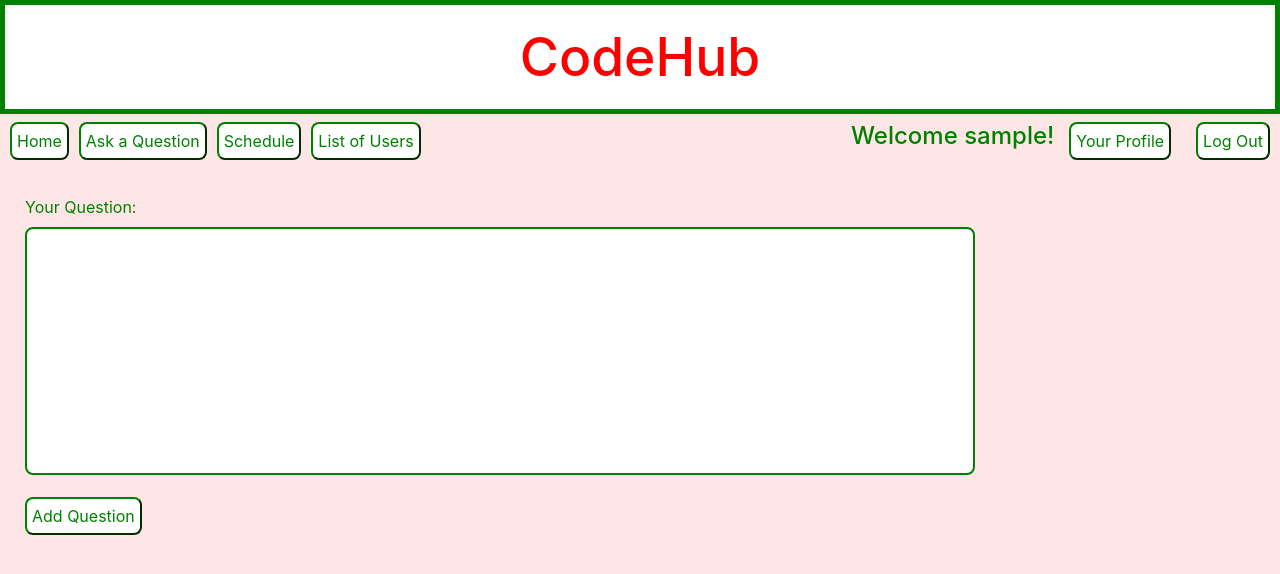
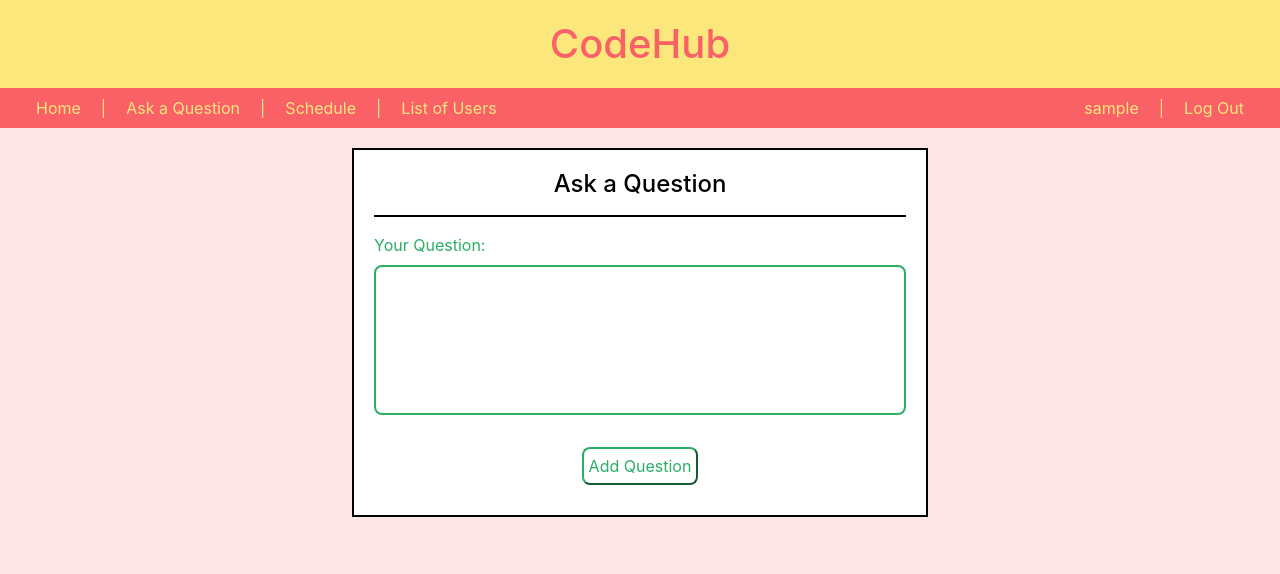
Before and after one commit to decapitator007/CodeHub, a Django app: page /newques/ in a window 1280 px wide. Shown: the top 574 px of the page. Run offline with Django 3.2, Linux system fonts and the light colour scheme; the visitor is signed in with stand-in values (Sample User, id 1); some libraries are stand-ins or nearby versions.

Commit message:
Improved Frontend

```diff
--- a/CodeHub/static/css/design.css
+++ b/CodeHub/static/css/design.css
@@ -1,75 +1,101 @@
 h1{
-    font-size:40pt;
-    background-color:white;
+  background-color:#fce77d;
   text-align:center;
-    padding:20px;
-    border:5px solid green;
+  padding-top:20px;
+  padding-bottom:20px;
+  margin:0;
+}
+h1 a:visited,a:active,a:hover,a:link{
+  color:#f96167;
+}
+.navbar{
+  background-color:#f96167;
+  color:#fce77d;
+}
+.navbar ul{
+  margin:0;
+  padding:0;
+}
+.navbar>.left li{
+  list-style:none;
+  float:left;
+}
+.navbar>.right li{
+  list-style:none;
+  float:right;
+}
+.navbar li a{
+  padding-left:20px;
+  padding-right:20px;
+  color:#fce77d;
+}
+.navbar li a:hover{
+  color:black;
+}
+a:visited,a:active,a:link{
+  text-decoration:none;
+  color:#f96167;
+}
+a:hover{
+  text-decoration:none;
+  color:black;
 }
 body{
-    color:green;
+  color:#2BAE66FF;
   background-color:#ffe6e6;
 }
-a:visited,a:active,a:hover,a:link{
-    color:red;
-    text-decoration:none;
+h4{
+  text-align:center;
+  color:black;
 }
-.tr-btn{
-    float:right;
-    color:green;
-    background:white;
-    border-color:green;
-    border-radius:8px;
-    padding:5px;
-    margin-right:10px;
-    margin-left:15px;
-}
-.btn2{
-    float:left;
-    margin-left:10px;
-    margin-bottom:10px;
-    color:green;
-    background:white;
-    border-color:green;
-    border-radius:8px;
-    padding:5px;
-}
-.form-btn{
-    color:green;
-    background:white;
-    border-color:green;
-    border-radius:8px;
-    padding:5px;
-}
-.tr-btn:hover,.btn2:hover,.form-btn:hover{
-    color:white;
-    background:green;
-    transition-duration:0.6s;
+hr{
+  border-top:2px solid black;
 }
 .content{
-    clear:both;
-    padding:10px;
-    text-align:center;
+  padding:20px;
   background-color:white;
-    margin-left:400px;
-    margin-right:400px;
-    border:2px solid green;
-    margin-top:5px;
-    margin-bottom:5px;
+  width:45%;
+  border:2px solid black;
+  margin:auto;
+  margin-top:20px;
+  margin-bottom:20px;
 }
 .log-form{
-    color:green;
-    width:500px;
-    clear:both;
-    padding:25px;
+  width:65%;
+  margin:auto;
 }
 .log-form input{
   width:100%;
-    border:2px solid green;
+  border:2px solid #2BAE66FF;
   border-radius:8px;
 }
-.log-form textarea{
+.form-btn{
+  color:#2BAE66FF;
+  background:white;
+  border-color:#2BAE66FF;
+  border-radius:8px;
+  padding:5px;
+  margin:10px;
+}
+.form-btn:hover{
+  color:white;
+  background:#2BAE66FF;
+  transition-duration:0.6s;
+}
+h5{
+  color:black;
+}
+.center{
+  text-align:center;
+}
+.content-form{
+  margin:auto;
   width:100%;
-    border:2px solid green;
+}
+.content-form textarea{
+  width:100%;
+  border:2px solid #2BAE66FF;
   border-radius:8px;
   resize:none;
+  height:150px;
 }
--- a/CodeHub/templates/CodeHub/form_base.html
+++ b/CodeHub/templates/CodeHub/form_base.html
@@ -3,6 +3,7 @@
 <html>
     <head>
         <title>CodeHub</title>
+        <meta charset="UTF-8">
         <meta name="viewport" content="width=device-width,initial-scale=1.0">
         <link rel="stylesheet" href="https://cdn.jsdelivr.net/npm/bootstrap@4.5.3/dist/css/bootstrap.min.css" integrity="sha384-TX8t27EcRE3e/ihU7zmQxVncDAy5uIKz4rEkgIXeMed4M0jlfIDPvg6uqKI2xXr2" crossorigin="anonymous">
         <link rel="stylesheet" href="{%static 'css/design.css'%}">
@@ -16,19 +17,26 @@
                 {{message}}
             </div>
         {%endfor%}
+        <header>
             <h1><a href="/">CodeHub</a></h1>
+            <nav class="navbar">
+                <ul class="left">
+                    <li><a href="{%url 'home'%}">Home</a>|</li>
+                    <li><a href="{%url 'new_ques'%}">Ask a Question</a>|</li>
+                    <li><a href="{%url 'schedule'%}">Schedule</a>|</li>
+                    <li><a href="{%url 'list'%}">List of Users</a></li>
+                </ul>
+                <ul class="right">
                     {%if user.is_authenticated%}
-            <a href='/out/?next={{request.path}}'><button class="tr-btn">Log Out</button></a>
-            <a href="{%url 'profile' string=request.user%}"><button class="tr-btn">Your Profile</button></a>
-            <h4 style="float:right;">Welcome {{request.user}}!</h4>
+                        <li><a href='/out/?next={{request.path}}'>Log Out</a></li>
+                        <li><a href="{%url 'profile' string=request.user%}">{{request.user}}</a>|</li>
                     {%else%}
-            <a href="{%url 'register'%}"><button class="tr-btn">Sign Up</button></a>
-            <a href='/identify/?next={{request.path}}'><button class="tr-btn">Log In</button></a>
+                        <li><a href="{%url 'register'%}">Sign Up</a></li>
+                        <li><a href='/identify/?next={{request.path}}'>Log In</a>|</li>
                     {%endif%}
-        <a href="{%url 'home'%}"><button class="btn2">Home</button></a>
-        <a href="{%url 'new_ques'%}"><button class="btn2">Ask a Question</button></a>
-        <a href="{%url 'schedule'%}"><button class="btn2">Schedule</button></a>
-        <a href="{%url 'list'%}"><button class="btn2">List of Users</button></a>
+                </ul>
+            </nav>
+        </header>
         {%block content%}
         {%endblock%}
     </body>
--- a/CodeHub/templates/CodeHub/list.html
+++ b/CodeHub/templates/CodeHub/list.html
@@ -1,6 +1,7 @@
 {%extends 'CodeHub/form_base.html'%}
 {%block content%}
 <div class="content">
+    <h4>User List</h4><hr>
     {%for i in userlist%}
         <b>{{i.first_name}} {{i.last_name}} : <a href="{%url 'profile' string=i.username%}">{{i.username}}</a></b><br>
     {%endfor%}
--- a/CodeHub/templates/CodeHub/new_ques.html
+++ b/CodeHub/templates/CodeHub/new_ques.html
@@ -1,8 +1,13 @@
 {%extends 'CodeHub/form_base.html'%}
 {%block content%}
-<form method="POST" class="log-form" style="width:1000px;">
-    {%csrf_token%}
-    {{form.as_p}}
-<button type="submit" class="form-btn">Add Question</button>
-</form>
+<div class="content">
+    <h4>Ask a Question</h4><hr>
+    <form method="POST" class="content-form">
+        {%csrf_token%}
+        {{form.as_p}}
+        <div class="center">
+            <button type="submit" class="form-btn">Add Question</button>
+        </div>
+    </form>
+</div>
 {%endblock%}
--- a/CodeHub/templates/CodeHub/schedule.html
+++ b/CodeHub/templates/CodeHub/schedule.html
@@ -1,6 +1,7 @@
 {%extends 'CodeHub/form_base.html'%}
 {%block content%}
 <div class="content">
+    <h4>Upcoming Contests on Codeforces, Codechef and Leetcode</h4><hr>
     {%for i in list%}
         <b>{{i.name}} : {{i.start}}</b><br>
     {%endfor%}
```
Also changed, not shown: CodeHub/templates/CodeHub/add_ans.html (+10 -5 lines), CodeHub/templates/CodeHub/delete_ans.html (+5 -3 lines), CodeHub/templates/CodeHub/home.html (+5 -2 lines), CodeHub/templates/CodeHub/identify.html (+10 -5 lines), CodeHub/templates/CodeHub/profile.html (+5 -4 lines), CodeHub/templates/CodeHub/ques_detail.html (+9 -5 lines), CodeHub/templates/CodeHub/register.html (+10 -5 lines). Lines whose indentation alone changed are shown as unchanged.
